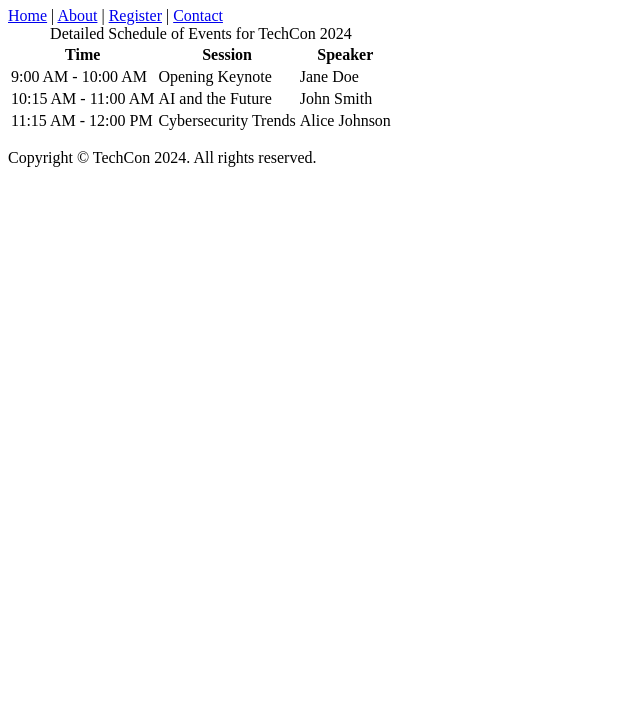
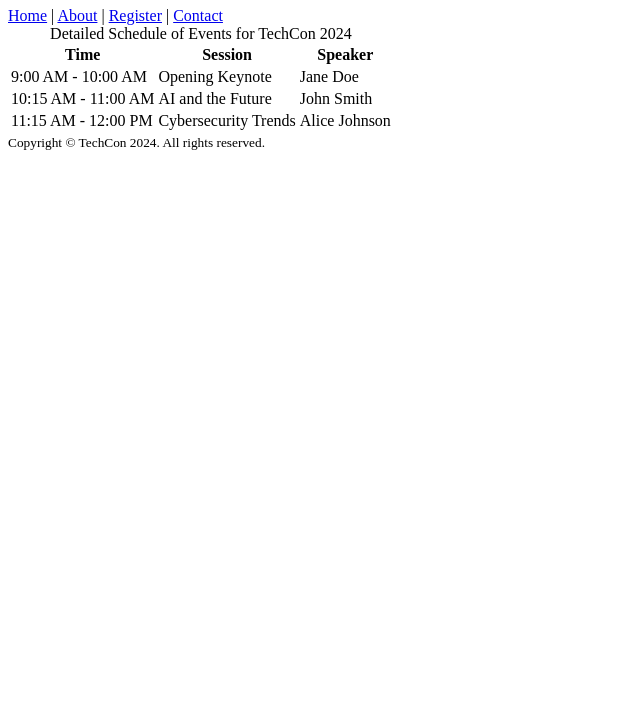
Before and after one commit to haha975/TechCon_HTML, a plain HTML site: page techcon_website/schedule.html in a window 1280 px wide. Shown: the part 73-800 px from the top of the page, without its empty margins (0-640 px from the left). Drawn offline with Linux system fonts and the light colour scheme.

Commit message:
Update schedule.html

```diff
--- a/techcon_website/schedule.html
+++ b/techcon_website/schedule.html
@@ -51,7 +51,7 @@
 
   <!-- Footer -->
   <footer>
-  <p>Copyright © TechCon 2024. All rights reserved.</p>
+  <small>Copyright &copy; TechCon 2024. All rights reserved.</small>
 </footer>
 </body>
 </html>
```
